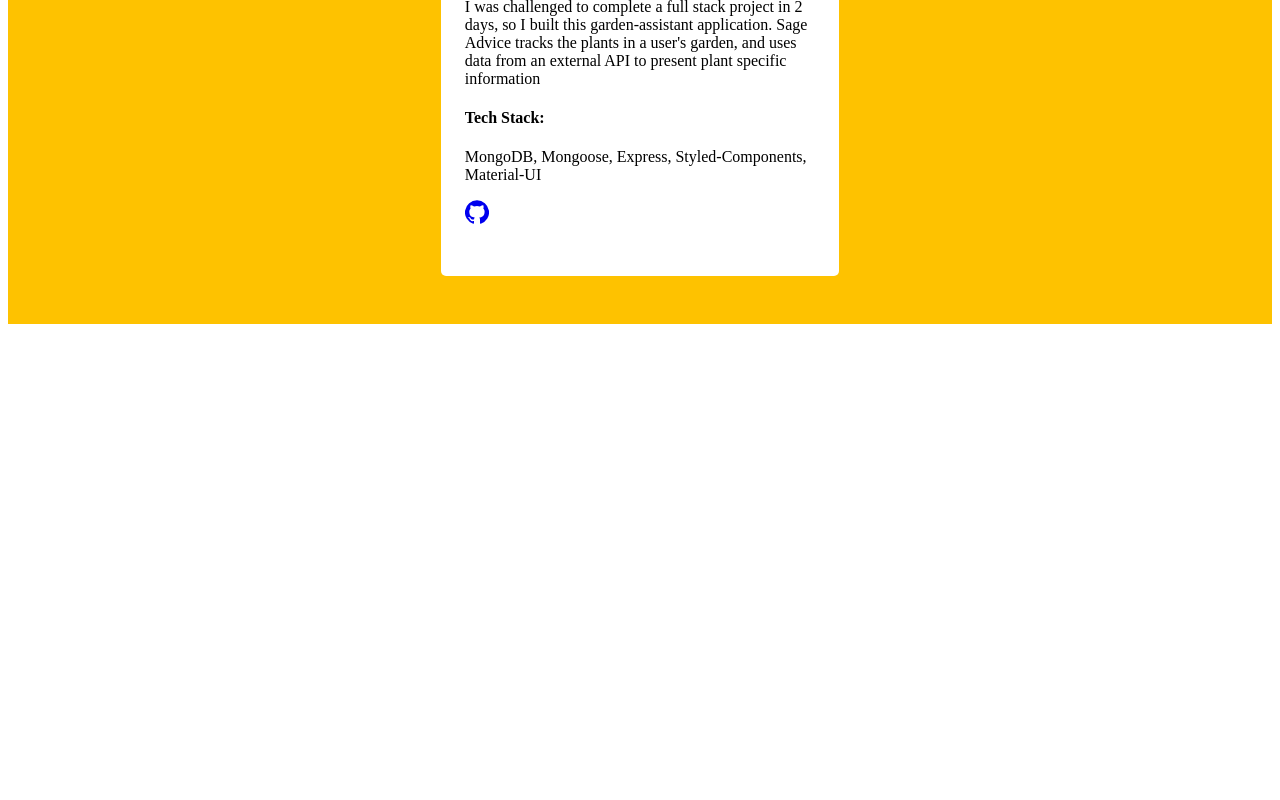
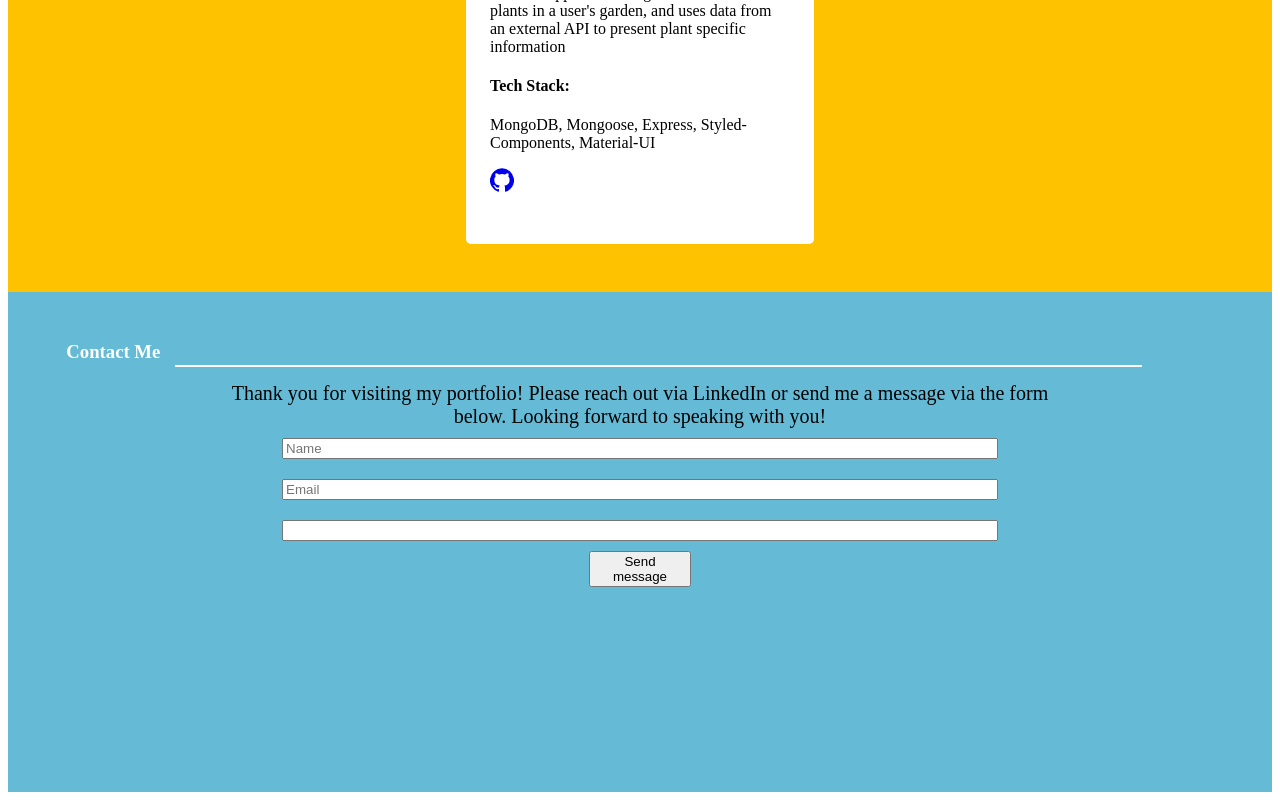
Before and after one commit to danaewalsh/portfolio, a React app: page / in a window 1280 px wide. Shown: the part 3047-3847 px from the top of the page. Before the commit the page ends 3379 px from the top, so only its background shows below. Built offline with nearby package versions, Linux system fonts and the light colour scheme; the HTML template or start-up script is replaced by a standard one.

Commit message:
Implementing ContactMe

```diff
--- a/client/src/components/App.jsx
+++ b/client/src/components/App.jsx
@@ -5,6 +5,7 @@ import Intro from './Intro.jsx';
 import AboutMe from './AboutMe.jsx';
 import TechStack from './TechStack.jsx';
 import ProjectsList from './Projects.jsx';
+import ContactMe from './ContactMe.jsx';
 
 const App = () => (
   <div id="home">
@@ -13,6 +14,7 @@ const App = () => (
     <AboutMe />
     <TechStack />
     <ProjectsList />
+    <ContactMe />
   </div>
 );
 
--- a/client/src/components/ContactMe.jsx
+++ b/client/src/components/ContactMe.jsx
@@ -0,0 +1,73 @@
+/* eslint-disable max-len */
+/* eslint-disable import/extensions */
+import React from 'react';
+import styled from 'styled-components';
+import SectionDiv from './sharedStyles/sectionDiv.js';
+import SectionHeader from './sharedStyles/sectionHeader.js';
+import HeaderLine from './sharedStyles/headerLine.js';
+import Title from './sharedStyles/sectionTitle.js';
+
+class ContactMe extends React.Component {
+  constructor() {
+    super();
+    this.state = {
+
+    };
+  }
+
+  render() {
+    return (
+      <SectionDiv style={{ background: '#65BAD6' }}>
+        <SectionHeader>
+          <Title style={{ color: 'white' }}>Contact Me</Title>
+          <HeaderLine style={{ borderBottom: '2px solid white' }} />
+        </SectionHeader>
+        <Container>
+          <InnerDiv> Thank you for visiting my portfolio! Please reach out via LinkedIn or send me a message via the form below. Looking forward to speaking with you!</InnerDiv>
+          <Form>
+            <Input placeholder="Name" />
+            <Input placeholder="Email" />
+            <Input multiline rows="3" label="What do you want to talk about? I'm partial to chatting about 🐕, 🌱, and 🏔️" />
+            <Button type="button">Send message</Button>
+          </Form>
+        </Container>
+      </SectionDiv>
+    );
+  }
+}
+
+export default ContactMe;
+
+const InnerDiv = styled.div`
+  display: flex;
+  justify-content: center;
+  font-size: 20px;
+  margin: auto;
+  text-align: center;
+  padding: 0px 70px;
+`;
+
+const Container = styled.div`
+  margin: 0px 10%;
+`;
+
+const Form = styled.form`
+  display: flex;
+  flex-direction: column;
+  align-items: center;
+`;
+
+const Input = styled.input`
+  margin: 10px;
+  width: 70%;
+`;
+
+const Textarea = styled.textarea`
+  margin: 10px;
+  width: 70%;
+`;
+
+const Button = styled.button`
+  width: 10%;
+
+`;
--- a/client/src/components/Projects.jsx
+++ b/client/src/components/Projects.jsx
@@ -31,4 +31,5 @@ const ProjectsContainer = styled.div`
   flex-flow: row wrap;
   justify-content: space-evenly;
   padding: 2rem 3rem;
+  margin: 0px 10%;
 `;
--- a/client/src/data/projects.js
+++ b/client/src/data/projects.js
@@ -13,7 +13,7 @@ export const projectData = [
     title: 'System Design',
     tech_stack: 'MySQL, Express, EC2, S3, Docker, Loader.io, K6, Nginx',
     overview:
-      'I built out and optimized the back end API for the Products data of an e-commerce website. This included cleaning and loading 50 millions records into a MySQL database, optimizing query speeds to <2ms, load-testing via K6 and Loader.io, containerizing services via Docker.io, and implementing a Nginx load balancer.',
+      'I built out and optimized the back end API for the Products data of an e-commerce website. This included cleaning and loading 50 millions records into a MySQL database, optimizing query speeds to <2ms, load-testing via K6 and Loader.io, and containerizing services via Docker.io.',
     features: '',
     image: 'Loader.io.png',
     github_link: 'https://github.com/Mighty-Mesquite/products_api',
```
